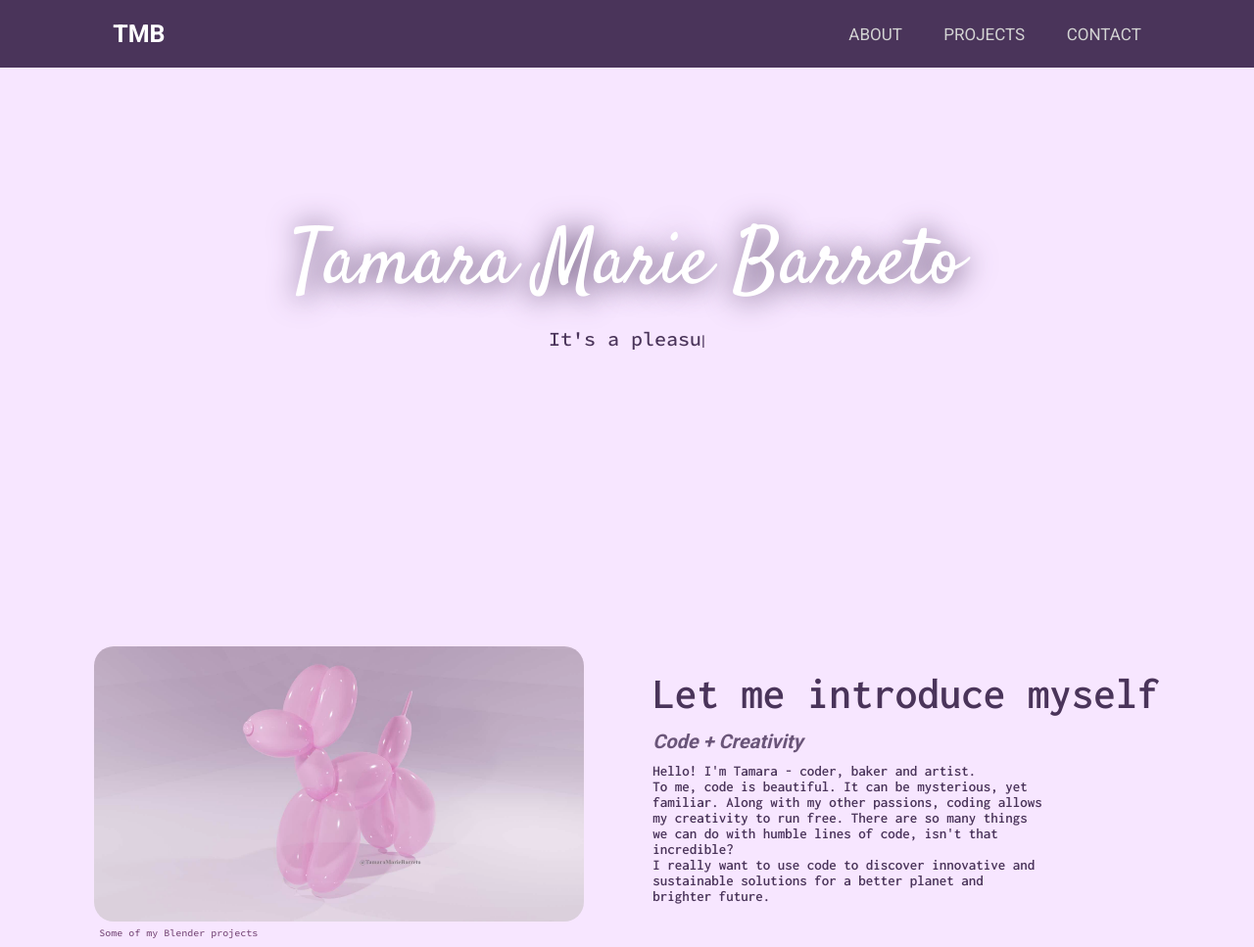
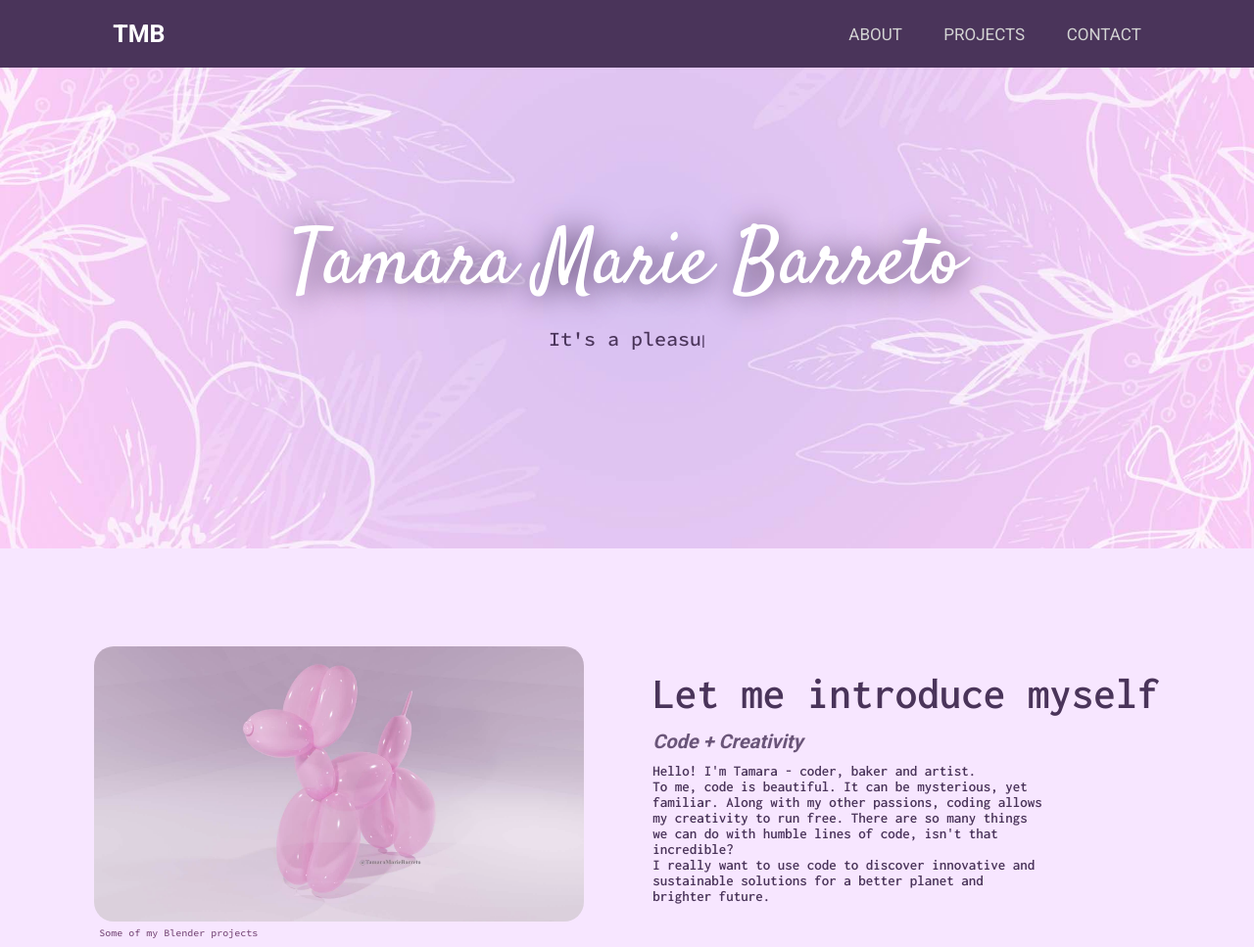
Before and after one commit to ChocoChip30/TM_PORT, a plain HTML site: page index.html in a window 1280 px wide. Shown: the top 967 px of the page at 98% size. Drawn offline with nearby package versions, Linux system fonts and the light colour scheme; a web font is replaced by a local one.

Commit message:
8th  commit

```diff
--- a/styles.css
+++ b/styles.css
@@ -209,7 +209,7 @@ nav ul li a {
     text-align: center;
     height: 70vh;
     color: #fff;
-    background-image: url('images/profile_background.png');
+    background-image: url('images/profile_background.jpg');
     background-size: cover;
     background-position: center;
     background-repeat: no-repeat;
```
Also changed, not shown: images/10.jpg (added).
